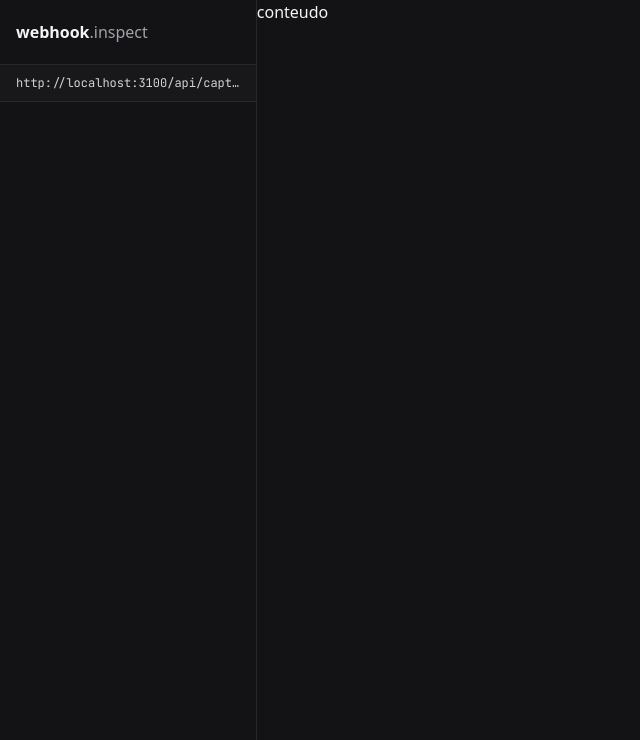
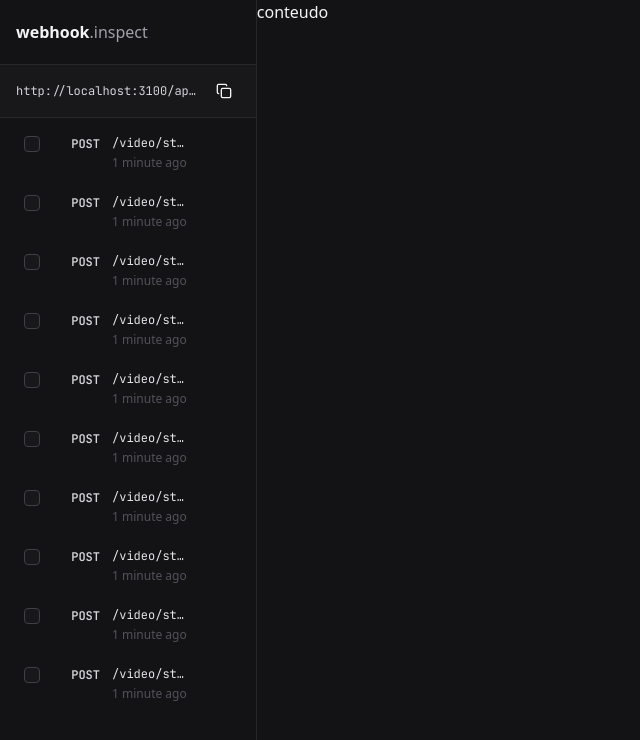
Before and after one commit to FelipeDuan/front-webhooks, a React (Vite) app: page / in a window 1280 px wide. Shown: the top 740 px of the page, without its empty margins (0-640 px from the left). Built offline with nearby package versions, Linux system fonts and the light colour scheme.

Commit message:
feat: sidebar

```diff
--- a/package.json
+++ b/package.json
@@ -10,12 +10,16 @@
     "preview": "vite preview"
   },
   "dependencies": {
+    "@radix-ui/react-checkbox": "^1.3.3",
     "@tailwindcss/vite": "^4.1.16",
     "@tanstack/react-router": "^1.134.9",
     "@tanstack/react-router-devtools": "^1.134.9",
+    "lucide-react": "^0.552.0",
     "react": "^19.1.1",
     "react-dom": "^19.1.1",
     "react-resizable-panels": "^3.0.6",
+    "tailwind-merge": "^3.3.1",
+    "tailwind-variants": "^3.1.1",
     "tailwindcss": "^4.1.16"
   },
   "devDependencies": {
--- a/src/components/sidebar.tsx
+++ b/src/components/sidebar.tsx
@@ -1,3 +1,7 @@
+import { CopyIcon } from "lucide-react";
+import { IconButton } from "./ui/icon-button";
+import { WebhooksList } from "./webhooks-list";
+
 export function Sidebar() {
   return (
     <div className="flex h-screen flex-col">
@@ -12,7 +16,10 @@
         <div className="flex-1 min-w-0 flex items-center gap-1 text-xs font-mono text-zinc-300">
           <span className="truncate">http://localhost:3100/api/capture</span>
         </div>
+        <IconButton icon={<CopyIcon className="size-4" />} />
       </div>
+
+      <WebhooksList />
     </div>
   );
 }
--- /dev/null
+++ b/src/components/ui/checkbox.tsx
@@ -0,0 +1,22 @@
+import * as RadixCheckbox from "@radix-ui/react-checkbox";
+import { CheckIcon } from "lucide-react";
+import { twMerge } from "tailwind-merge";
+
+interface CheckboxProps extends RadixCheckbox.CheckboxProps {}
+
+export function Checkbox(props: CheckboxProps) {
+  return (
+    <RadixCheckbox.Root
+      className={twMerge(
+        "flex size-4 shrink-0 items-center justify-center rounded border border-zinc-600 bg-zinc-800 transition-colors hover:border-zinc-500 cursor-pointer",
+        "focus-visible:outline-none focus-visible:ring-2 focus-visible:ring-zinc-400 focus-visible:ring-offset-2",
+        "data-[state=checked]:border-indigo-400 data-[state=checked]:bg-indigo-400"
+      )}
+      {...props}
+    >
+      <RadixCheckbox.Indicator className="flex items-center justify-center text-zinc-900">
+        <CheckIcon className="size-3" strokeWidth={3} />
+      </RadixCheckbox.Indicator>
+    </RadixCheckbox.Root>
+  );
+}
--- /dev/null
+++ b/src/components/ui/icon-button.tsx
@@ -0,0 +1,38 @@
+import type { ComponentProps, ReactNode } from "react";
+import { tv, type VariantProps } from "tailwind-variants";
+
+const iconButton = tv({
+  base: "flex items-center justify-center rounded-lg hover:bg-zinc-700 transition-colors duration-150 cursor-pointer",
+  variants: {
+    size: {
+      sm: "size-6",
+      md: "size-8",
+    },
+  },
+  defaultVariants: {
+    size: "md",
+  },
+});
+
+interface IconButtonProps
+  extends ComponentProps<"button">,
+    VariantProps<typeof iconButton> {
+  icon: ReactNode;
+}
+
+export function IconButton({
+  icon,
+  size,
+  className,
+  ...props
+}: IconButtonProps) {
+  return (
+    <button
+      className={iconButton({ size, className })}
+      type="button"
+      {...props}
+    >
+      {icon}
+    </button>
+  );
+}
--- /dev/null
+++ b/src/components/webhooks-list-item.tsx
@@ -0,0 +1,33 @@
+import { Link } from "@tanstack/react-router";
+import { Trash2Icon } from "lucide-react";
+import { Checkbox } from "./ui/checkbox";
+import { IconButton } from "./ui/icon-button";
+
+export function WebhooksListItem() {
+  return (
+    <div className="group rounded-lg transition-colors duration-150 hover:bg-zinc-700/30">
+      <div className="flex items-start gap-3 px-4 py-2.5">
+        <Checkbox />
+
+        <Link to="/" className="flex flex-1 min-w-0 items-start gap-3">
+          <span className="w-12 shrink-0 font-mono text-xs font-semibold text-zinc-300 text-right">
+            POST
+          </span>
+          <div className="flex-1 min-w-0">
+            <p className="truncate text-xs text-zinc-200 leading-tight font-mono">
+              /video/status
+            </p>
+            <p className="text-xs text-zinc-500 font-medium mt-1">
+              1 minute ago
+            </p>
+          </div>
+        </Link>
+
+        <IconButton
+          icon={<Trash2Icon className="size-3.5 text-zinc-400" />}
+          className="opacity-0 transition-opacity group-hover:opacity-100"
+        />
+      </div>
+    </div>
+  );
+}
--- /dev/null
+++ b/src/components/webhooks-list.tsx
@@ -0,0 +1,20 @@
+import { WebhooksListItem } from "./webhooks-list-item";
+
+export function WebhooksList() {
+  return (
+    <div className="flex-1 overflow-y-auto">
+      <div className="space-y-1 p-2">
+        <WebhooksListItem />
+        <WebhooksListItem />
+        <WebhooksListItem />
+        <WebhooksListItem />
+        <WebhooksListItem />
+        <WebhooksListItem />
+        <WebhooksListItem />
+        <WebhooksListItem />
+        <WebhooksListItem />
+        <WebhooksListItem />
+      </div>
+    </div>
+  );
+}
```
Also changed, not shown: src/main.tsx (+8 -8 lines), 1 other file (tests, documents, lock files or other folders).
